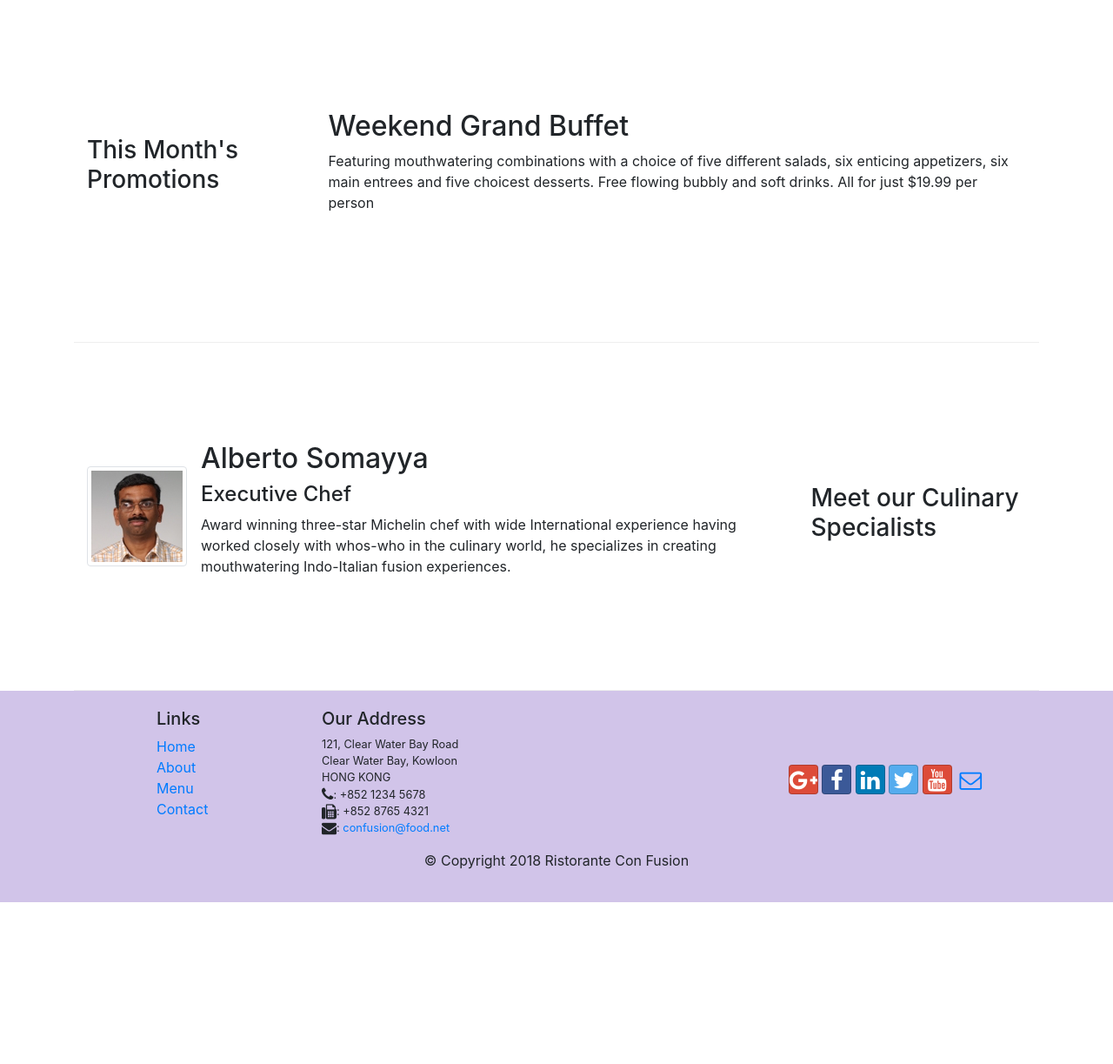
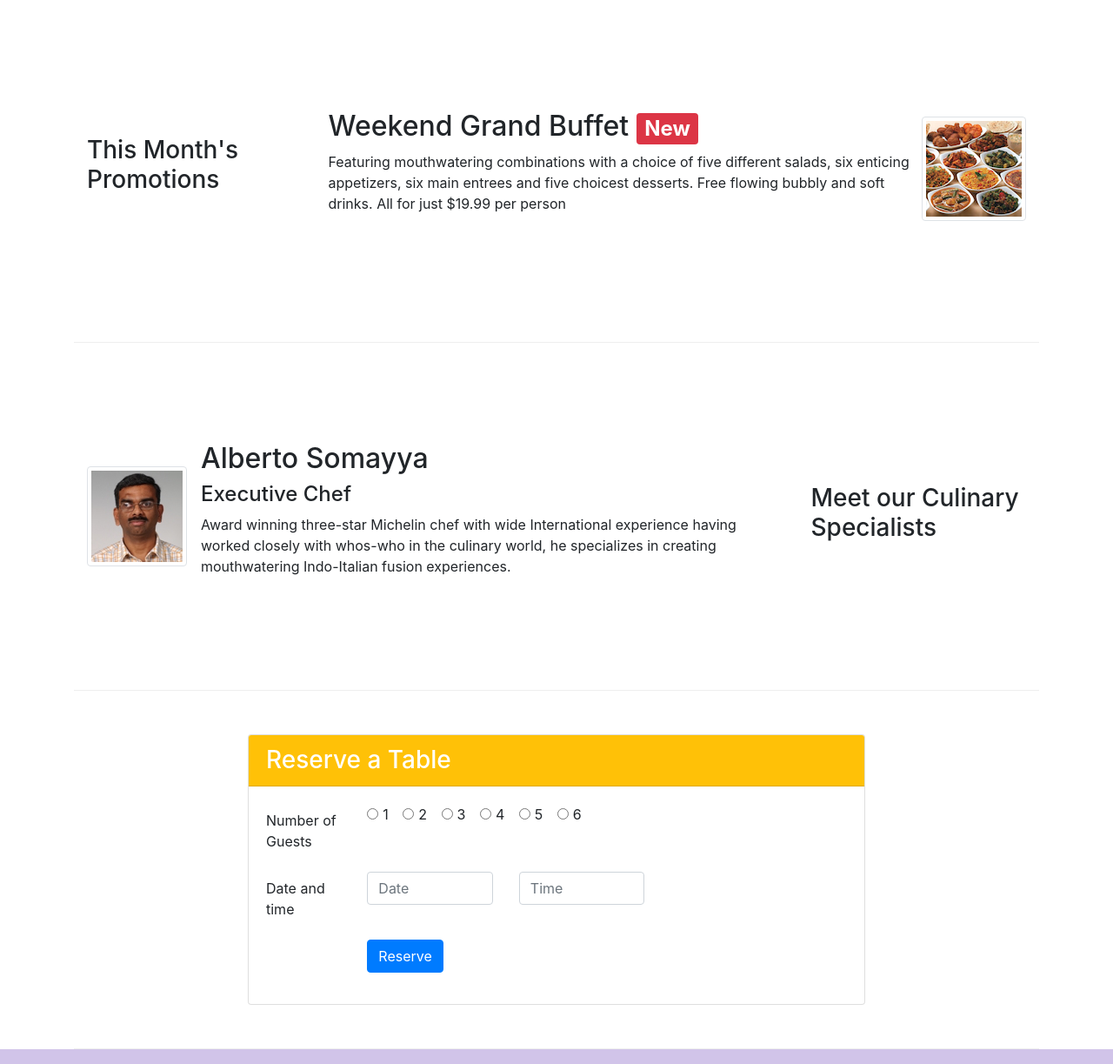
Before and after one commit to Goutham-Annem/Bootstrap4-UI-Development, a website: page index.html in a window 1280 px wide. Shown: the part 740-1963 px from the top of the page at 87% size. Before the commit the page ends 1777 px from the top, so only its background shows below. Drawn offline with nearby package versions, Linux system fonts and the light colour scheme.

Commit message:
week2 completed

```diff
--- a/index.html
+++ b/index.html
@@ -41,8 +41,11 @@
                     <h1>Ristorante con Fusion</h1>
                     <p>We take inspiration from the World's best cuisines, and create a unique fusion experience. Our lipsmacking creations will tickle your culinary senses!</p>
                 </div>
-                <div class = "col-12 col-sm" "align-self-center">
+                <div class = "col-12 col-sm-3" "align-self-center">
                   <img src="img/logo.png" class="img-fluid">
+                </div>
+                <div class="col-12 col-sm-3 align-self-center">
+                  <a class="btn btn-warning btn-block" href="#form">Reserve Table</a>
                 </div>
             </div>
         </div>
@@ -58,7 +61,7 @@
                     <img class="d-flex mr-3 img-thumbnail align-self-center"
                             src="img/uthappizza.png" alt="Uthappizza">
                     <div class="media-body">
-                        <h2 class="mt-0">Uthappizza</h2>
+                        <h2 class="mt-0">Uthappizza <span class="badge badge-danger">HOT</span> <span class="badge badge-pill badge-secondary">$4.99</span></h2>
                         <p class="d-none d-sm-block">A unique combination of Indian Uthappam (pancake) and
                             Italian pizza, topped with Cerignola olives, ripe vine
                             cherry tomatoes, Vidalia onion, Guntur chillies and
@@ -74,8 +77,15 @@
                 <h3>This Month's Promotions</h3>
             </div>
             <div class = "col-12 col-sm col-md">
-                <h2>Weekend Grand Buffet</h2>
-                <p>Featuring mouthwatering combinations with a choice of five different salads, six enticing appetizers, six main entrees and five choicest desserts. Free flowing bubbly and soft drinks. All for just $19.99 per person </p>
+              <div class="media">
+                <div class="media-body">
+                  <h2>Weekend Grand Buffet <span class="badge badge-danger">New</span></h2>
+                  <p class="d-none d-sm-block">Featuring mouthwatering combinations with a choice of five different salads, six enticing appetizers, six main entrees and five choicest desserts. Free flowing bubbly and soft drinks. All for just $19.99 per person </p>
+                </div>
+                  <img class="d-flex img-thumbnail align-self-center"
+                            src="img/buffet.png" alt="buffet">
+
+              </div>
             </div>
         </div>
 
@@ -99,8 +109,71 @@
               </div>
             </div>
         </div>
+        <div class="row row-content" id="form">
+          <div class="col-12 offset-sm-2 col-sm-8">
+            <div class="card">
+                <h3 class="card-header bg-warning text-white">Reserve a Table</h3>
+                <div class="card-body">
+                  <form >
+                    <div class="form-group row">
+                        <label for="number of guests" class="col-md-2 col-form-label">Number of Guests</label>
+                          <div class="col-md-6">
+                            <div class="form-check-inline">
+                              <label class="form-check-label">
+                                <input type="radio" class="form-check-input" value="">1
+                              </label>
+                            </div>
+                            <div class="form-check-inline">
+                              <label class="form-check-label">
+                                <input type="radio" class="form-check-input" value="">2
+                              </label>
+                            </div>
+                            <div class="form-check-inline">
+                              <label class="form-check-label">
+                                <input type="radio" class="form-check-input" value="">3
+                              </label>
+                            </div>
+                            <div class="form-check-inline">
+                              <label class="form-check-label">
+                                <input type="radio" class="form-check-input" value="">4
+                              </label>
+                            </div>
+                            <div class="form-check-inline">
+                              <label class="form-check-label">
+                                <input type="radio" class="form-check-input" value="">5
+                              </label>
+                            </div>
+                            <div class="form-check-inline">
+                              <label class="form-check-label">
+                                <input type="radio" class="form-check-input" value="">6
+                              </label>
+                            </div>
+                          </div>
+                    </div>
+                    <div class="form-group row">
+                        <label for="date and time" class="col-md-2 col-form-label">Date and time</label>
+                        <div class="col-md-3">
+                          <input type="number" class="form-control" id="date and time" name="date and time" placeholder="Date">
+                        </div>
+                        <div class="col-md-3">
+                          <input type="number" class="form-control" id="date and time" name="date and time" placeholder="Time">
+                        </div>
+                    </div>
+                    <div class="form-group row">
+                        <div class="offset-md-2 col-md-10">
+                            <button type="submit" class="btn btn-primary">Reserve</button>
+                        </div>
+                    </div>
+
+                  </form>
+                </div>
+            </div>
+          </div>
+        </div>
+
     </div>
 
+    </div>
     <footer class="footer">
         <div class = "container">
             <div class = "row ">
```
Also changed, not shown: aboutus.html (+5 -5 lines), contactus.html (+1 -1 lines).
